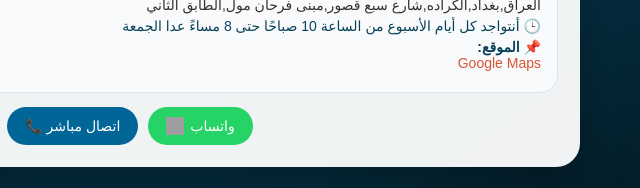
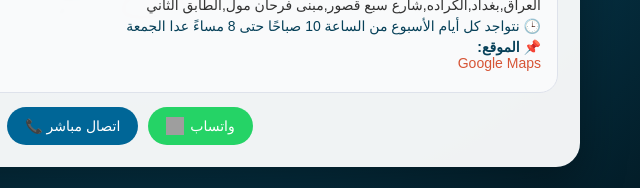
Before and after one commit to albasheercenter1-tech/Albasheer-Medical-Center, a plain HTML site: page index.html in a window 1280 px wide. Shown: the part 378-566 px from the top of the page, 510-1150 px from the left. Drawn offline with Linux system fonts and the light colour scheme; grey boxes are pictures that could not be loaded.

Commit message:
Update index.html

```diff
--- a/index.html
+++ b/index.html
@@ -338,7 +338,7 @@
 
             <!-- أوقات العمل بالعربي  -->
             <div id="worktime-ar" class="rtl" style="font-size:14px;color:#074159;">
-                🕒 أنتواجد كل أيام الأسبوع من الساعة 10 صباحًا حتى 8 مساءً عدا الجمعة
+                🕒 نتواجد كل أيام الأسبوع من الساعة 10 صباحًا حتى 8 مساءً عدا الجمعة
             </div>
         <p><span class="label">📌 الموقع:</span><br>
             <a href="https://maps.app.goo.gl/DpLcNRCvrEzASDZMA">Google Maps</a>
```
